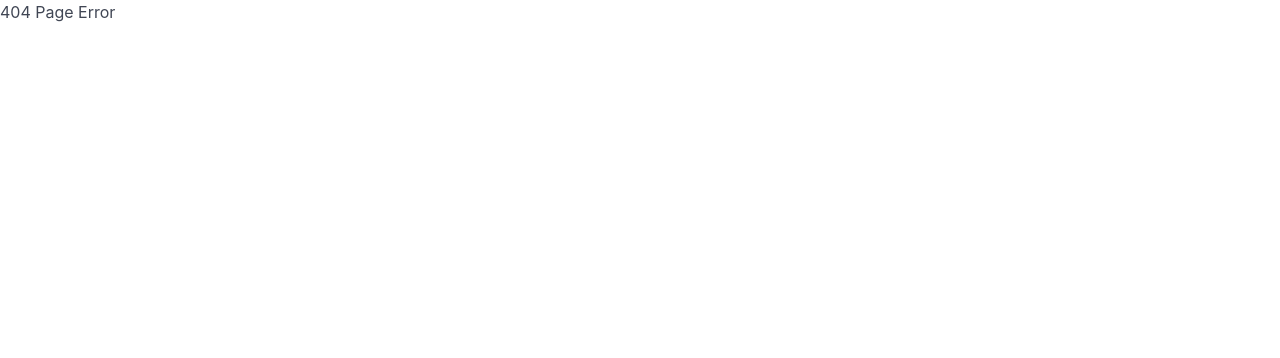
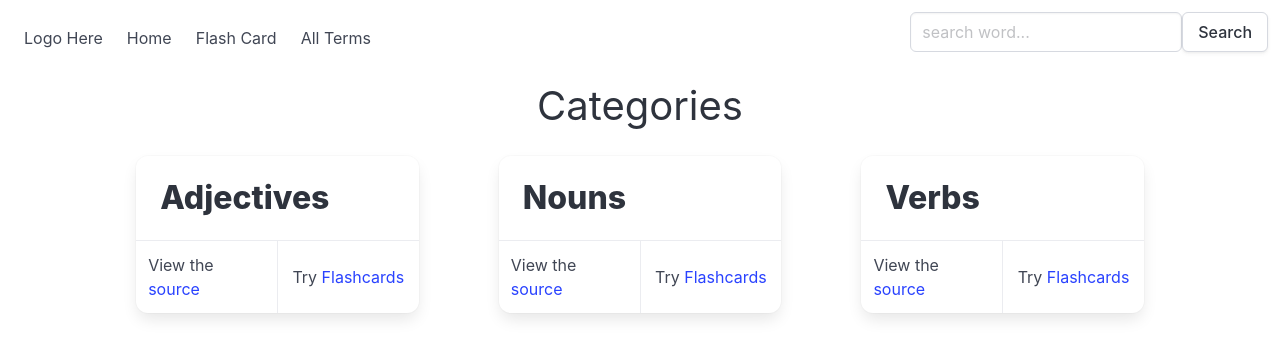
Before and after one commit to mochimogu/Hmong-Medical-Words, a React (Create React App) app in the folder app/: page /terms/flashcards in a window 1280 px wide. Before the commit this address had no page. Shown: the top 358 px of the page. Built offline with nearby package versions, Linux system fonts and the light colour scheme.

Commit message:
need to create flashcards & finished the flashcard navigations

```diff
--- a/app/public/index.html
+++ b/app/public/index.html
@@ -25,7 +25,7 @@
       Learn how to configure a non-root public URL by running `npm run build`.
     -->
     <link rel="stylesheet" href="https://cdn.jsdelivr.net/npm/bulma@1.0.2/css/bulma.min.css">
-    <title>Hmong Dictionary</title>
+    <title>Hmong Medical Terms</title>
   </head>
   <body>
     <noscript>You need to enable JavaScript to run this app.</noscript>
--- a/app/src/index.js
+++ b/app/src/index.js
@@ -11,6 +11,8 @@ import Get from './pages/get';
 import Update from './pages/update';
 import Delete from './pages/delete';
 import UpdateWord from './pages/updateword';
+import AllTerms from './pages/allterms';
+import Flashcards from './pages/flashcards';
 
 
 const routes = createBrowserRouter(
@@ -19,6 +21,22 @@ const routes = createBrowserRouter(
       path : '/',
       element : <App/>,
       errorElement : <Error/>
+    },
+    {
+      path : '/terms/all',
+      element : <AllTerms/>,
+      errorElement : <Error/>
+    },
+    {
+      path : '/terms/flashcards',
+      element : <Flashcards/>,
+      errorElement : <Error/>,
+      children : [
+        {
+          path : "/terms/flashcards/:categories",
+          errorElement : <Error/>
+        }
+      ]
     },
     {
       path : '/admin',
--- /dev/null
+++ b/app/src/pages/allterms.jsx
@@ -0,0 +1,19 @@
+import Nav from "./nav";
+
+
+
+
+export default function AllTerms() {
+
+
+    return (
+        <div>
+            <Nav/>
+
+
+        </div>
+    )
+
+
+
+}
--- /dev/null
+++ b/app/src/pages/flashcards.jsx
@@ -0,0 +1,132 @@
+import { useEffect, useState } from "react";
+import Nav from "./nav";
+import axios from "axios";
+
+
+
+
+export default function Flashcards() {
+
+
+    const [categories, setCategories] = useState("");
+
+    async function getCategories(word) {
+
+        // axios.post('/api/getDataByType', {type : word})
+        // .then((response) => {
+        //     console.log(response.data);
+        //     setCategories(word);
+        //     console.log(categories);
+        // })
+        // .catch((error) => {
+        //     console.log(error);
+        // })
+        console.log(word);
+
+
+    }
+
+    useEffect(() => {
+
+        if(window.location.pathname === '/terms/flashcards/adjective'
+            || window.location.pathname === '/terms/flashcards/noun'
+            || window.location.pathname === '/terms/flashcards/verb' ) {
+            let path = window.location.pathname.split('/');
+            console.log(path);
+
+            setCategories(path[3]);
+
+            axios.post('/api/getDataByType', {type : categories})
+            .then((response) => {
+                console.log(response.data.data);
+            })
+            .catch((error) => {
+                console.log(error);
+            })        }
+
+
+    }, [])
+
+
+
+    return (
+
+        <div>
+            <Nav/>
+            {
+                categories === "" ?
+                <div>
+                    <strong><h1 className="is-size-2 has-text-centered mb-3">Categories</h1></strong>
+                    <div className=" container is-flex is-justify-content-space-evenly">
+                        <div className="card m-2">
+                            <div className="card-content">
+                                <p className="title">
+                                    Adjectives
+                                </p>
+                                <p className="subtitle"></p>
+                            </div>
+                            <footer className="card-footer">
+                                <p className="card-footer-item">
+                                    <span>
+                                        View the
+                                        <a href="https://nursing.wisc.edu/wp-content/uploads/sites/626/2024/05/Lexicon-English-HMoob-Medical-Terminology-Final-Version.pdf"
+                                        > source</a
+                                        >
+                                    </span>
+                                </p>
+                                <p className="card-footer-item">
+                                    <span> Try <a href="/terms/flashcards/adjective" onClick={() => getCategories("adjective")}>Flashcards</a> </span>
+                                </p>
+                            </footer>
+                        </div>
+                        <div className="card m-2">
+                            <div className="card-content">
+                                <p className="title">
+                                    Nouns
+                                </p>
+                                <p className="subtitle"></p>
+                            </div>
+                            <footer className="card-footer">
+                                <p className="card-footer-item">
+                                    <span>
+                                        View the
+                                        <a href="https://nursing.wisc.edu/wp-content/uploads/sites/626/2024/05/Lexicon-English-HMoob-Medical-Terminology-Final-Version.pdf"
+                                        > source</a
+                                        >
+                                    </span>
+                                </p>
+                                <p className="card-footer-item">
+                                    <span> Try <a href="/terms/flashcards/noun" onClick={() => getCategories("noun")}>Flashcards</a> </span>
+                                </p>
+                            </footer>
+                        </div>
+                        <div className="card m-2">
+                            <div className="card-content">
+                                <p className="title">
+                                    Verbs
+                                </p>
+                                <p className="subtitle"></p>
+                            </div>
+                            <footer className="card-footer">
+                                <p className="card-footer-item">
+                                    <span>
+                                        View the
+                                        <a href="https://nursing.wisc.edu/wp-content/uploads/sites/626/2024/05/Lexicon-English-HMoob-Medical-Terminology-Final-Version.pdf"
+                                        > source</a
+                                        >
+                                    </span>
+                                </p>
+                                <p className="card-footer-item">
+                                    <span> Try <a href="/terms/flashcards/verb" onClick={() => getCategories("verb")}>Flashcards</a> </span>
+                                </p>
+                            </footer>
+                        </div>
+                    </div>
+                </div>
+                :
+                <div></div>
+            }
+        </div>
+    )
+
+}
--- a/app/src/pages/nav.jsx
+++ b/app/src/pages/nav.jsx
@@ -23,12 +23,14 @@ export default function Nav() {
 
             <div id="navbarBasicExample" className="navbar-menu">
                 <div className="navbar-start">
-                    <a className="navbar-item" href="#">
+                    <a className="navbar-item" href="/">
                         Home
                     </a>
-
-                    <a className="navbar-item" href="#">
-                        Documentation
+                    <a className="navbar-item" href="/terms/flashcards">
+                        Flash Card
+                    </a>
+                    <a className="navbar-item" href="/terms/all">
+                        All Terms
                     </a>
                 </div>
             </div>
```
